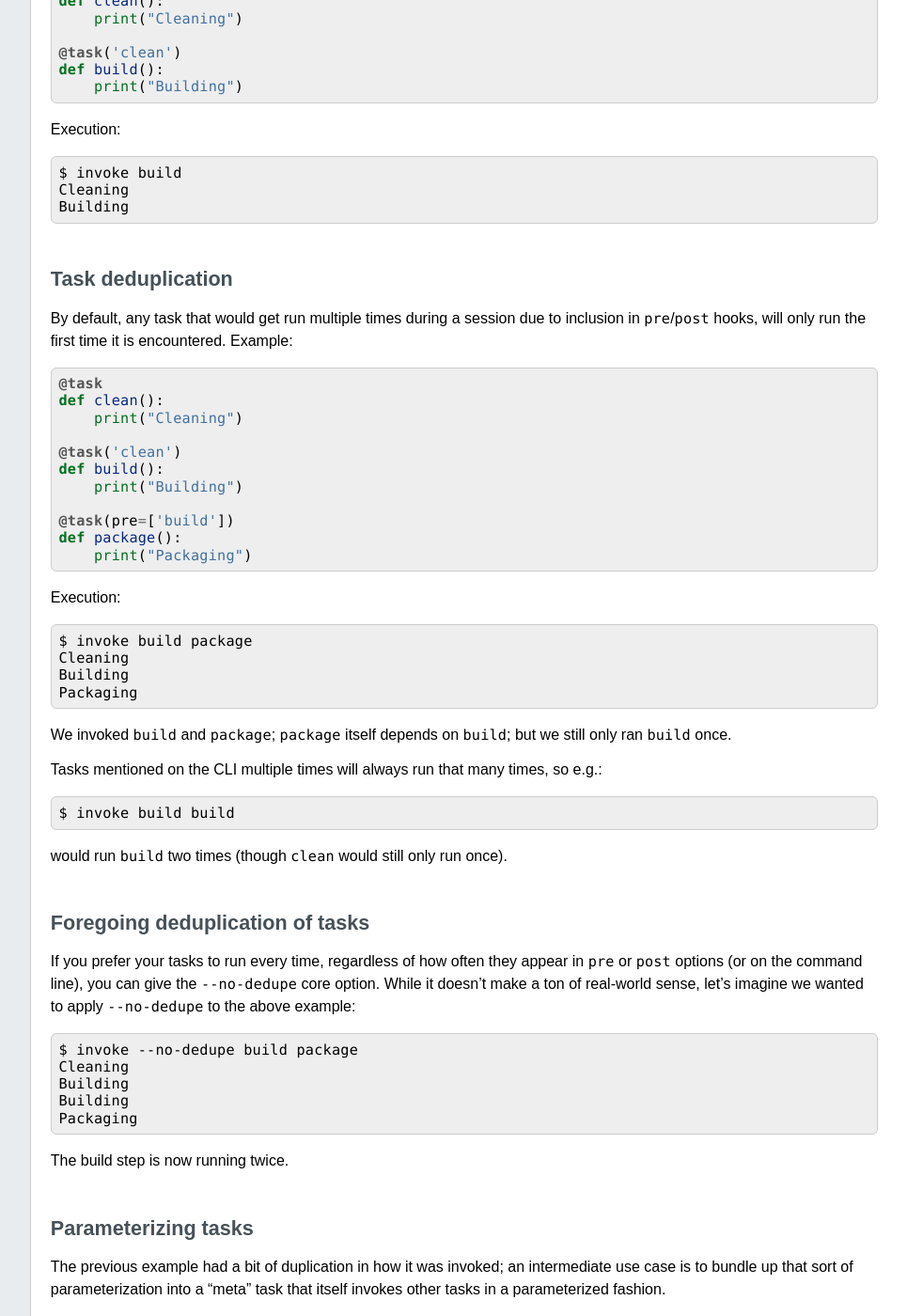
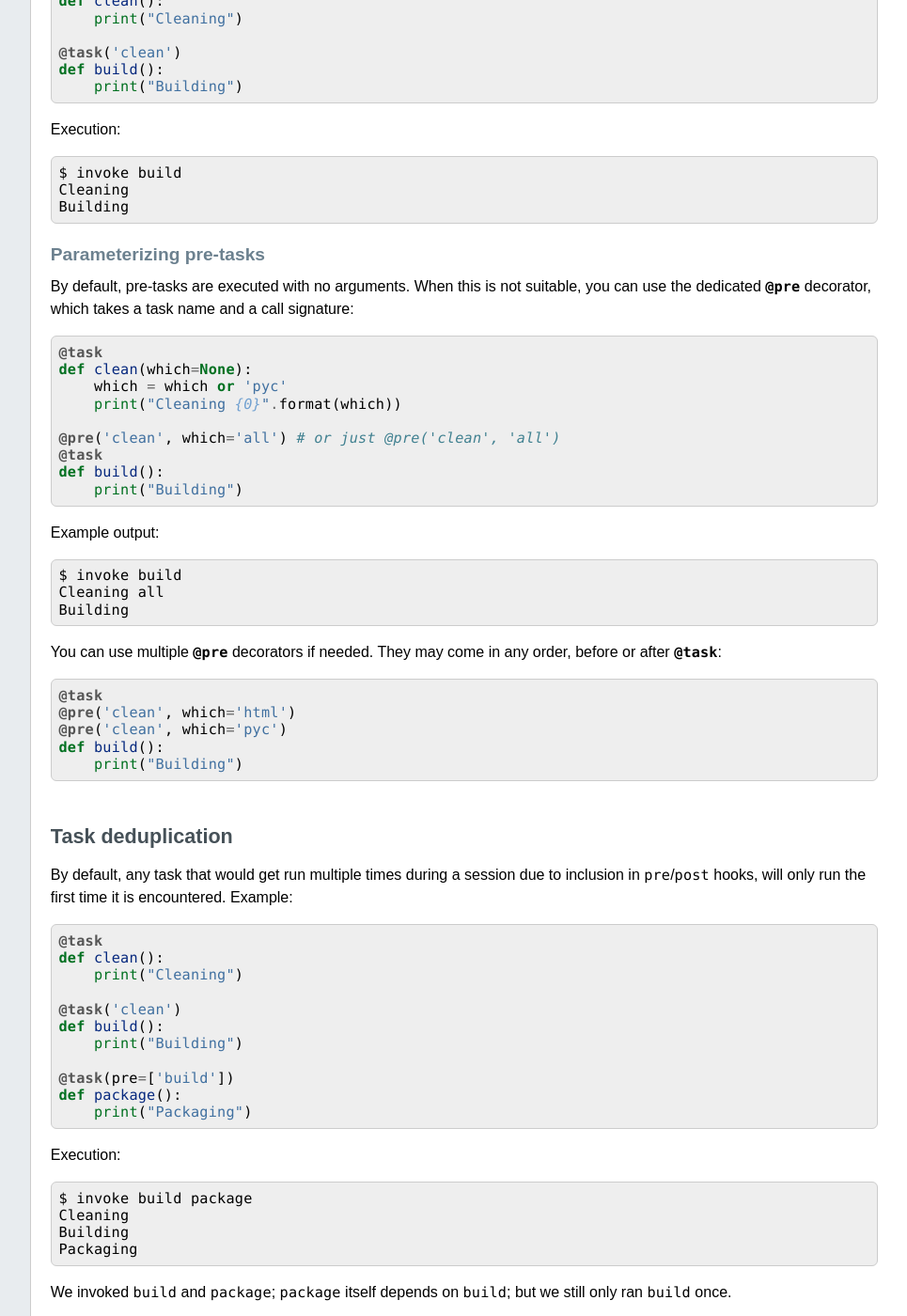
Before and after one commit to pyinvoke/invoke, a Sphinx documentation site: the page built from docs/concepts/execution.rst, in a window 1280 px wide and 1400 px high, scrolled down 742 px. Shown: the whole window at 94% size, without its empty margins (224-1189 px from the left). Built offline with Sphinx 7.4.7, drawn with Linux system fonts in a browser that asks for light colours; some of the changed text lies outside the part shown.

Commit message:
First stab at explaining parameterized pre-tasks

```diff
--- a/docs/concepts/execution.rst
+++ b/docs/concepts/execution.rst
@@ -47,6 +47,38 @@ Execution::
     $ invoke build
     Cleaning
     Building
+
+Parameterizing pre-tasks
+------------------------
+
+By default, pre-tasks are executed with no arguments. When this is not
+suitable, you can use the dedicated `@pre <.pre>` decorator, which takes a task
+name and a call signature::
+
+    @task
+    def clean(which=None):
+        which = which or 'pyc'
+        print("Cleaning {0}".format(which))
+
+    @pre('clean', which='all') # or just @pre('clean', 'all')
+    @task
+    def build():
+        print("Building")
+
+Example output::
+
+    $ invoke build
+    Cleaning all
+    Building
+
+You can use multiple `@pre <.pre>` decorators if needed. They may come in
+any order, before or after `@task <.task>`::
+
+    @task
+    @pre('clean', which='html')
+    @pre('clean', which='pyc')
+    def build():
+        print("Building")
 
 
 Task deduplication
```
